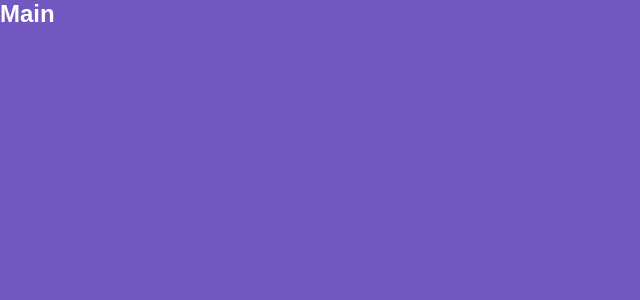
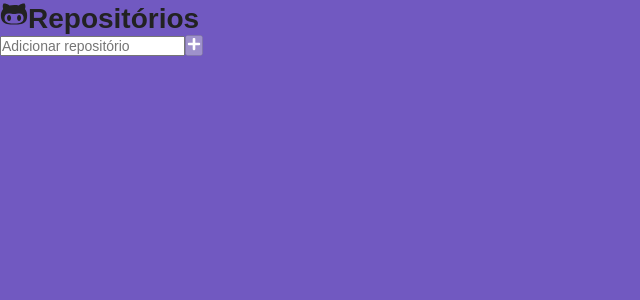
Before and after one commit to pedroccaetano/github-repositories-reactjs, a React (Create React App) app: page / in a window 1280 px wide. Shown: the top 300 px of the page, without its empty margins (0-640 px from the left). Built offline with nearby package versions, Linux system fonts and the light colour scheme.

Commit message:
Init Main page

```diff
--- a/package.json
+++ b/package.json
@@ -8,6 +8,7 @@
     "@testing-library/user-event": "^7.1.2",
     "react": "^16.12.0",
     "react-dom": "^16.12.0",
+    "react-icons": "^3.8.0",
     "react-router-dom": "^5.1.2",
     "react-scripts": "3.3.0",
     "styled-components": "^4.4.1"
--- a/src/pages/Main/index.js
+++ b/src/pages/Main/index.js
@@ -1,9 +1,27 @@
 import React from 'react';
 
-import { Title } from './styles';
+import { FaGithubAlt, FaPlus } from 'react-icons/fa'
+
+import { Container, Form, SubmitButton } from './styles';
 
 export default function Main() {
   return (
-    <Title>Main</Title>
+    <Container>
+      <h1>
+        <FaGithubAlt />
+        Repositórios
+      </h1>
+
+      <Form onSubmit={() => {}}>
+        <input
+          type="text"
+          placeholder="Adicionar repositório"
+        />
+
+        <SubmitButton disabled>
+          <FaPlus color="#FFF" size={14} />
+        </SubmitButton>
+      </Form>
+    </Container>
   );
 }
--- a/src/pages/Main/styles.js
+++ b/src/pages/Main/styles.js
@@ -1,9 +1,7 @@
 import styled from 'styled-components'
 
-export const Title = styled.h1`
-  font-size: 24px;
-  color: #fff;
-  font-family: Arial, Helvetica, sans-serif;
+export const Container = styled.div``;
 
+export const Form = styled.form``;
 
-`;
+export const SubmitButton = styled.button``;
```
Also changed, not shown: 1 other file (tests, documents, lock files or other folders).
